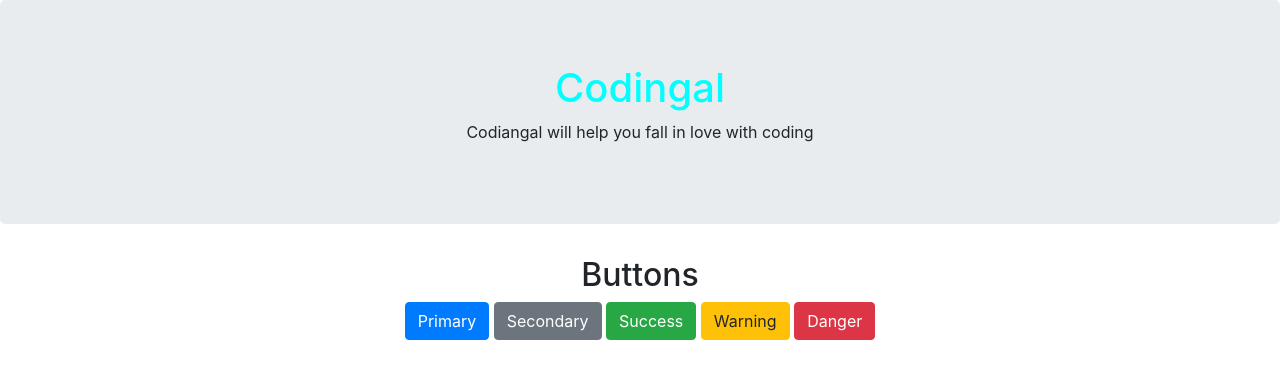
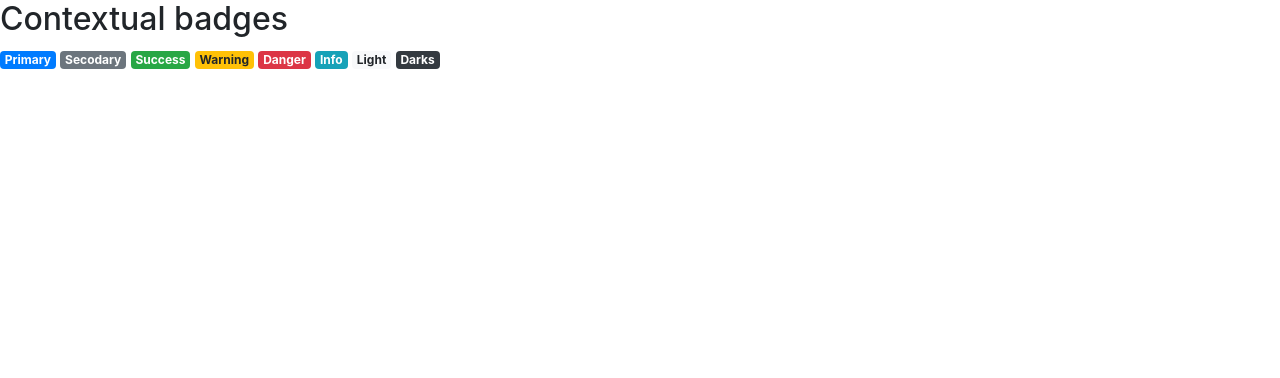
Before and after one commit to yug886/html-class-work, a plain HTML site: page buttonandbadges.html in a window 1280 px wide. Drawn offline with nearby package versions, Linux system fonts and the light colour scheme.

Commit message:
Add files via upload

```diff
--- a/buttonandbadges.html
+++ b/buttonandbadges.html
@@ -1,34 +1,24 @@
 <!DOCTYPE html>
-<html>
+<html lang="en">
     <head>
+        <title>Bootstrap exaaple</title>
         <meta charset="utf-8">
-        <meta name="viewport" width="device-width", initial scale="1.0">
+        <meta name="viewport" content="width=device-width", initial scale="1.0">
         <link rel="stylesheet" href="https://stackpath.bootstrapcdn.com/bootstrap/4.3.1/css/bootstrap.min.css">
 
 <script src="https://stackpath.bootstrapcdn.com/bootstrap/4.3.1/js/bootstrap.min.js">
 
 </script>
     </head>
-    <body style="text-align: center;">
-        <div class="jumbotron jumbotron fluid" >
-            <div class="container">
-                <h1 style="color: aqua;">
-                    Codingal
-                </h1>
-                <p>Codiangal will help you fall in love with coding</p>
-            </div>
-
-        </div>
-        <div class="container mt-3">
-            <h2>Buttons</h2>
-
-            <button type="button" class="btn btn-primary">Primary</button>
-            <button type="button" class="btn btn-secondary">Secondary</button>
-            <button type="button" class="btn btn-success">Success</button>
-            <button type="button" class="btn btn-warning">Warning</button>
-            <button type="button" class="btn btn-danger">Danger</button>
-        </div>
-
-
+    <body>
+     <h2>Contextual badges</h2>
+     <span class="badge badge-primary">Primary</span>
+     <span class="badge badge-secondary">Secodary</span>
+     <span class="badge badge-success">Success</span>
+     <span class="badge badge-warning">Warning</span>
+     <span class="badge badge-danger">Danger</span>
+     <span class="badge badge-info">Info</span>
+     <span class="badge badge-light">Light</span>
+     <span class="badge badge-dark">Darks</span>
     </body>
 </html>
```
